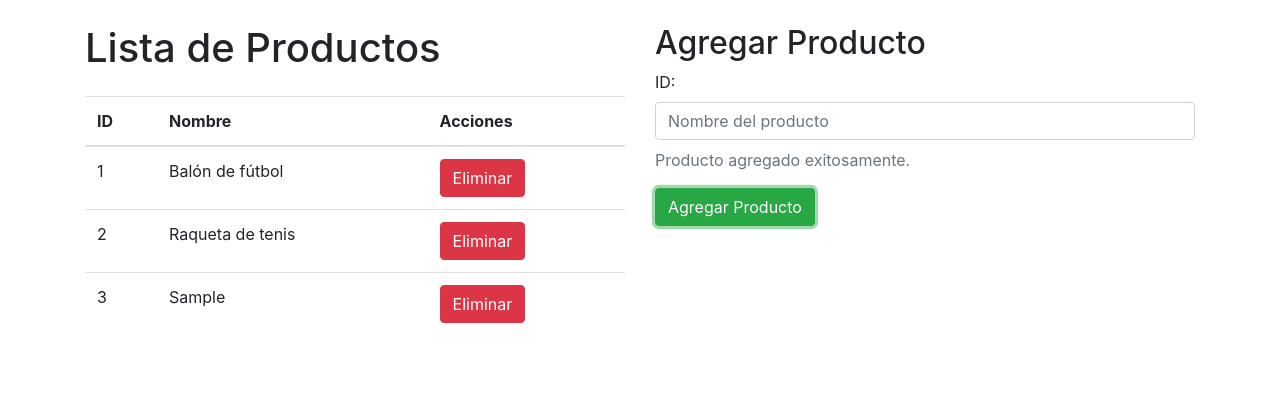
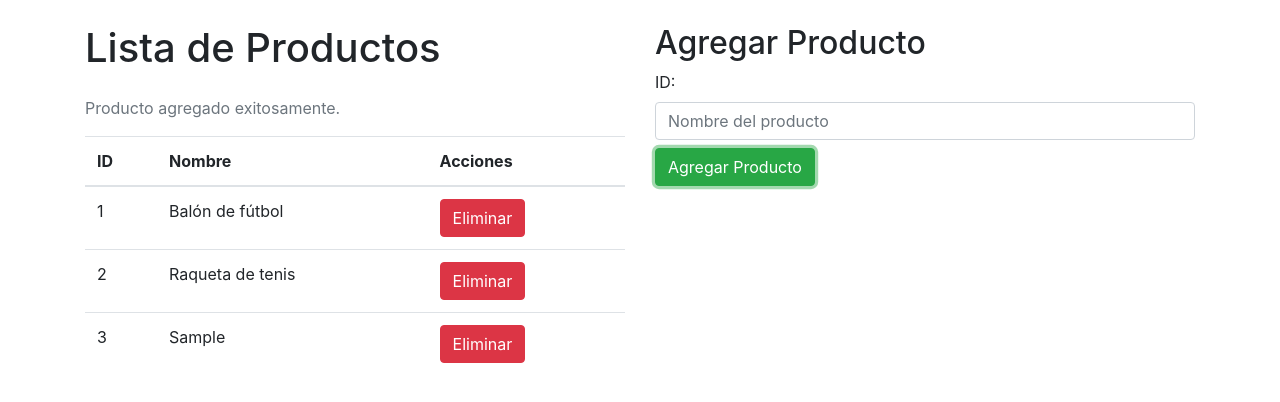
Before and after one commit to Jsanjuan23/Jsanjuan23-Rubrica_corte_1_1, a React (Create React App) app: page / in a window 1280 px wide. Both pictures are taken after typing "Sample" into the empty fields and a click on the button "Agregar Producto". Shown: the top 402 px of the page. Built offline with nearby package versions, Linux system fonts and the light colour scheme.

Commit message:
Mejorando estilos 4

```diff
--- a/src/Principal.jsx
+++ b/src/Principal.jsx
@@ -50,11 +50,14 @@ const Principal = () => {
     setUpdateMessage('Producto eliminado exitosamente.');
   };
 
+  const [hoveredRow, setHoveredRow] = useState(null);
+
   return (
     <div className="container mt-4">
       <div className="row">
         <div className="col-md-6">
           <h1 className="mb-4">Lista de Productos</h1>
+          {updateMessage && <p className="text-muted">{updateMessage}</p>}
           <table className="table">
             <thead>
               <tr>
@@ -65,7 +68,13 @@ const Principal = () => {
             </thead>
             <tbody>
               {products.map(product => (
-                <tr key={product.id} onClick={() => handleEditProduct(product)}>
+                <tr
+                  key={product.id}
+                  onClick={() => handleEditProduct(product)}
+                  onMouseEnter={() => setHoveredRow(product.id)}
+                  onMouseLeave={() => setHoveredRow(null)}
+                  style={{ backgroundColor: hoveredRow === product.id ? '#f0f0f0' : 'inherit' }}
+                >
                   <td>{product.id}</td>
                   <td>{product.name}</td>
                   <td>
@@ -81,6 +90,9 @@ const Principal = () => {
         <div className="col-md-6">
           <div>
             <h2>{editingProduct ? 'Actualizar Producto' : 'Agregar Producto'}</h2>
+            {hoveredRow && (
+              <p className="text-muted">Pase el mouse sobre una fila para resaltarla.</p>
+            )}
             <label>ID: {editingProduct?.id}</label>
             <input
               type="text"
@@ -89,7 +101,6 @@ const Principal = () => {
               value={newProductName}
               onChange={e => setNewProductName(e.target.value)}
             />
-            {updateMessage && <p className="text-muted">{updateMessage}</p>}
             {editingProduct ? (
               <button className="btn btn-primary" onClick={handleUpdateProduct}>
                 Actualizar Producto
```
